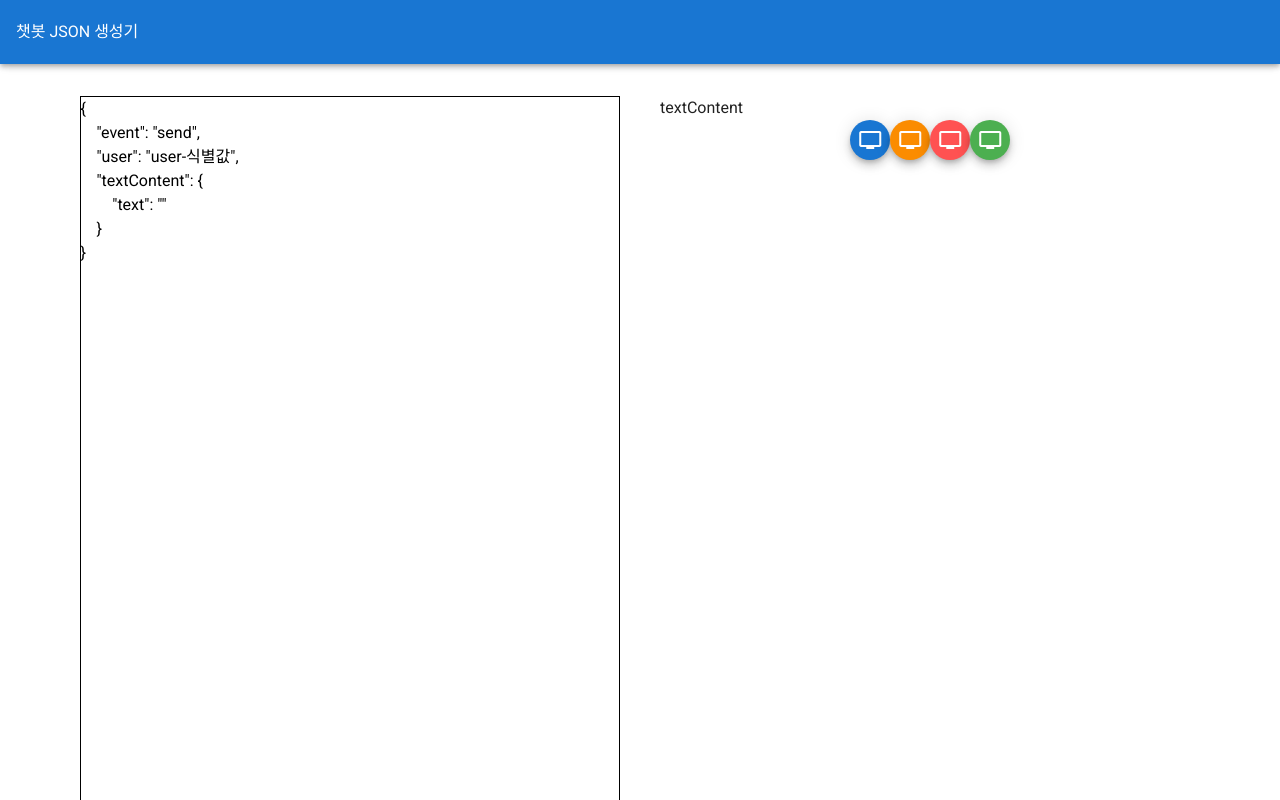
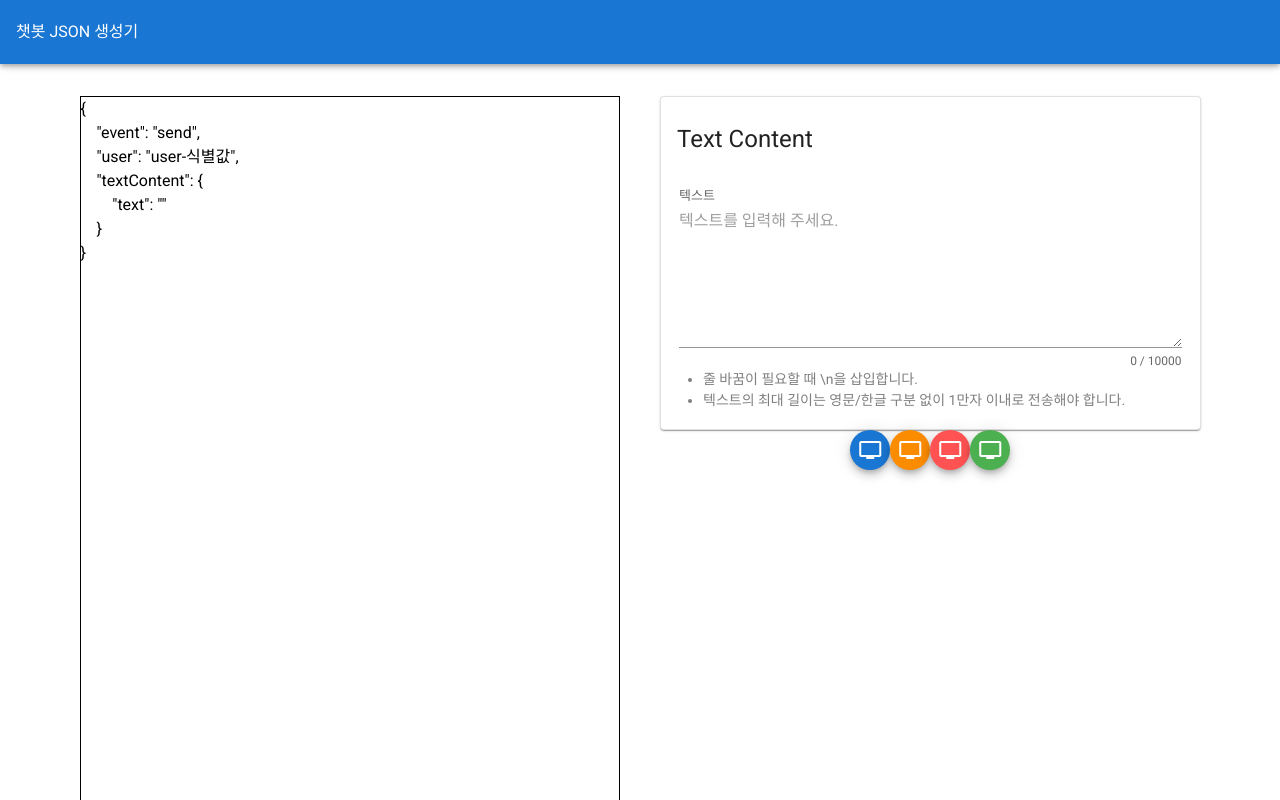
Before and after one commit to mwpark92/chatbot-json-creator, a Vue app: page / in a window 1280 px wide. Shown: the top 800 px of the page. Built offline with nearby package versions, Linux system fonts and the light colour scheme.

Commit message:
Create text content editor

```diff
--- a/src/components/JSONViewer.vue
+++ b/src/components/JSONViewer.vue
@@ -1,15 +1,19 @@
 <template>
-  <textarea class="json-viewer" v-model="jsonValue"></textarea>
+  <textarea class="json-viewer" v-model="jsonValue">
+  </textarea>
 </template>
 
 <script>
 export default {
-  created () {
-    this.jsonValue = JSON.stringify(this.$store.state.chatbotJSON, undefined, 4);
+  created() {
+  },
+  computed: {
+    jsonValue() {
+      return JSON.stringify(this.$store.state.chatbotJSON, undefined, 4);
+    }
   },
   data() {
     return {
-      jsonValue: ""
     };
   }
 };
--- a/src/components/QuickAnswer.vue
+++ b/src/components/QuickAnswer.vue
@@ -5,9 +5,9 @@
 </template>
 
 <script>
-    export default {
+export default {
 
-    }
+}
 </script>
 
 <style scoped>
--- a/src/components/TextContent.vue
+++ b/src/components/TextContent.vue
@@ -1,15 +1,59 @@
 <template>
-    <div>
-        textContent
-    </div>
+    <v-card class="mx-auto" outlined elevation="1">
+        <v-list-item three-line>
+            <v-list-item-content>
+                <v-list-item-title class="headline mb-1">Text Content</v-list-item-title>
+            </v-list-item-content>
+        </v-list-item>
+        <v-card-text class="sub-title">
+            <p class="sub-title-value">텍스트</p>
+        </v-card-text>
+        <v-textarea class="text-content-value" v-model="textContentValue" @input="onUpdateTextContentValue" :placeholder="this.placeHolder" counter="10000" maxlength="10000"></v-textarea>
+        <ul class="infomation">
+            <li>줄 바꿈이 필요할 때 \n을 삽입합니다.</li>
+            <li>텍스트의 최대 길이는 영문/한글 구분 없이 1만자 이내로 전송해야 합니다.</li>
+        </ul>
+    </v-card>
 </template>
 
 <script>
-    export default {
-
-    }
+export default {
+    data() {
+        return {
+            placeHolder: '텍스트를 입력해 주세요.',
+            textContentValue: ''
+        }
+    },
+    methods: {
+        onUpdateTextContentValue() {
+            this.$store.commit('updateTextContent', this.textContentValue);
+        }
+    },
+    destroyed() {
+        this.$store.commit('resetChatbotJSON', this.textContentValue);
+    },
+}
 </script>
 
 <style scoped>
+.sub-title {
+    padding: 0 18px 0 18px;
+    margin: 0 0 0 0;
+    font-size: 13px;
+}
 
+.sub-title-value {
+    margin: 0;
+}
+
+.text-content-value {
+    padding: 0 18px 0 18px;
+    margin: 0;
+}
+
+.infomation {
+    font-size: 14px;
+    margin: 0 18px 18px 18px;
+    color: rgba(0, 0, 0, 0.5);
+}
 </style>
--- a/src/store/index.js
+++ b/src/store/index.js
@@ -14,8 +14,23 @@ export default new Vuex.Store({
     }
   },
   mutations: {
+    resetChatbotJSON(state) {
+      state.chatbotJSON = {
+        event: "send",
+        user: "user-식별값",
+        textContent: {
+          text: ""
+        }
+      };
+    },
+    updateTextContent(state, text) {
+      state.chatbotJSON.textContent.text = text;
+    }
   },
   actions: {
+    resetChatbotJSON({ commit }) {
+      commit('resetChatbotJSON');
+    }
   },
   modules: {
   },
```
Also changed, not shown: 1 other file (tests, documents, lock files or other folders).
